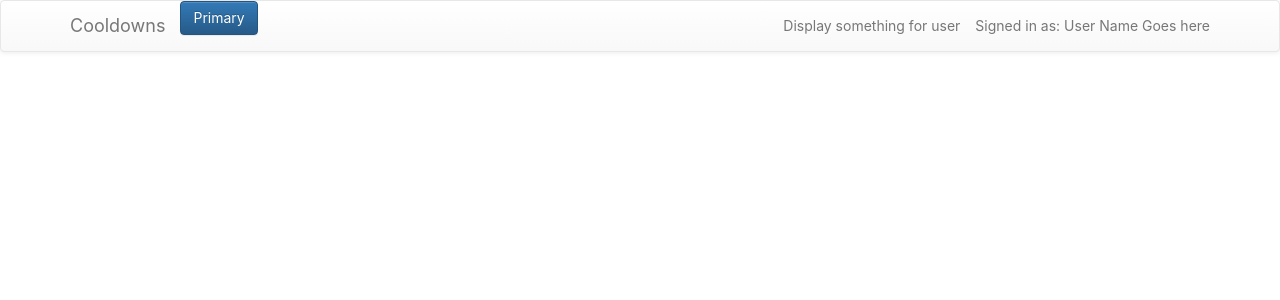
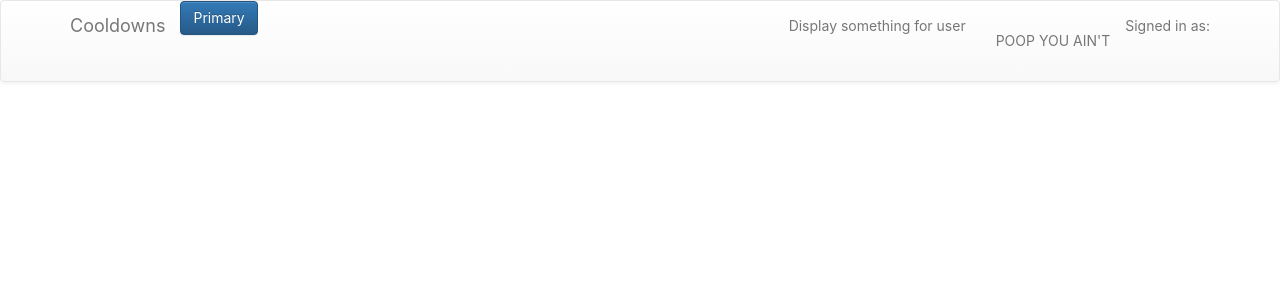
Before and after one commit to exarea/huntingboard, a React (Create React App) app: page / in a window 1280 px wide. Shown: the top 300 px of the page. Built offline with nearby package versions, Linux system fonts and the light colour scheme.

Commit message:
props added to nav

```diff
--- a/src/Components/Nav.js
+++ b/src/Components/Nav.js
@@ -1,10 +1,8 @@
-import React, { Component } from 'react';
+import React from 'react';
 import './Nav.css';
 import { Navbar, Button } from "react-bootstrap";
 
-class Nav extends Component {
-    render() {
-        return (
+const Nav = (props) => (
     <Navbar>
         <Navbar.Header>
             <Navbar.Brand >
@@ -15,13 +13,14 @@ class Nav extends Component {
         </Navbar.Header>
         <Navbar.Collapse >
             <Navbar.Text pullRight>
-                        Signed in as: <Navbar.Link href="#">User Name Goes here</Navbar.Link>
+                Signed in as: {props.user ?
+                <img src={props.user.photoURL} alt="Your Profile" />
+                :
+                <Navbar.Text>POOP YOU AIN'T</Navbar.Text>}
             </Navbar.Text>
             <Navbar.Text pullRight>Display something for user</Navbar.Text>
         </Navbar.Collapse>
     </Navbar>
 )
-    }
-}
 
 export default Nav
```
Lines whose indentation alone changed are shown as unchanged.
